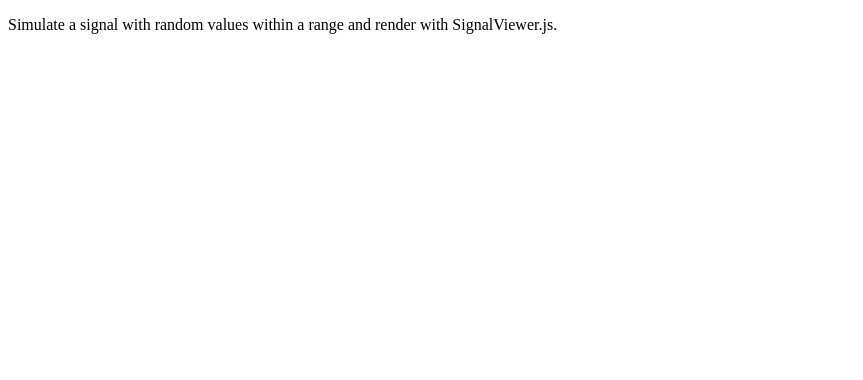
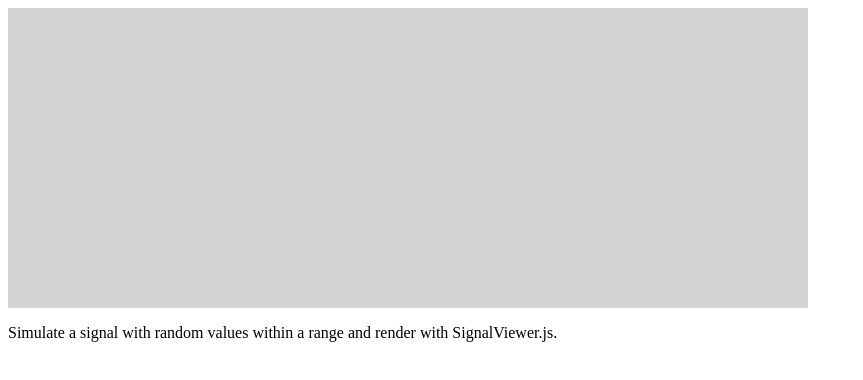
Before and after one commit to oslego/signalviewer, a plain HTML site: page index.html in a window 1280 px wide. Shown: the whole page, without its empty margins (0-863 px from the left). Drawn offline with Linux system fonts and the light colour scheme.

Commit message:
update example with host element for viewer

```diff
--- a/index.html
+++ b/index.html
@@ -3,6 +3,13 @@
 <head>
   <meta charset="UTF-8">
   <title>SignalViewer Example</title>
+  <style>
+  #host{
+    width: 800px;
+    height: 300px;
+    background: lightgray;
+  }
+  </style>
 </head>
 <body>
 
```
